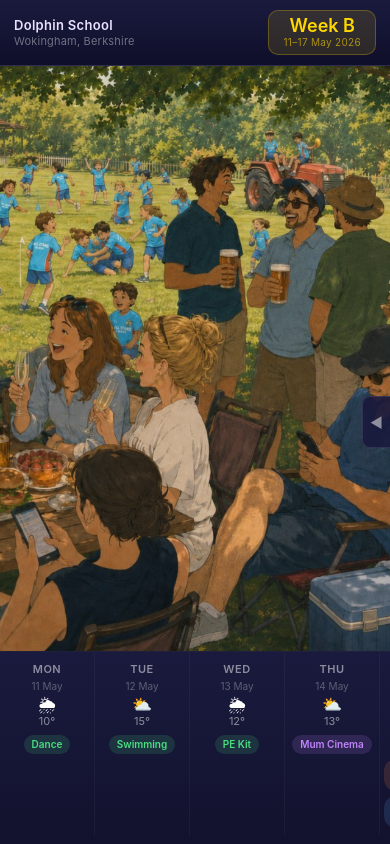
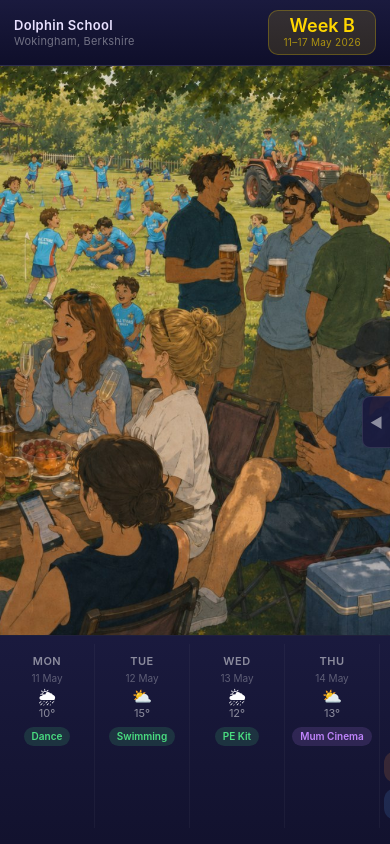
Before and after one commit to mrmg/dlphn, a website built with Vite: page index.html in a window 390 px wide. Built offline with nearby package versions, Linux system fonts and the light colour scheme; a web font is replaced by a local one.

Commit message:
Mobile: increase day strip height and padding.
- min-height: 140px → 160px
- padding-bottom: 8px → 16px
- Chips no longer pinned to bottom edge

```diff
--- a/index.html
+++ b/index.html
@@ -137,8 +137,8 @@ header .badge .dates{font-size:10px;color:rgba(255,215,0,0.6);letter-spacing:0.3
     overflow-x:auto;
     -webkit-overflow-scrolling:touch;
     scroll-snap-type:x mandatory;
-    min-height:140px;
-    padding-bottom:8px;
+    min-height:160px;
+    padding:8px 8px 16px 8px;
   }
   .day{
     flex:0 0 95px;
```
